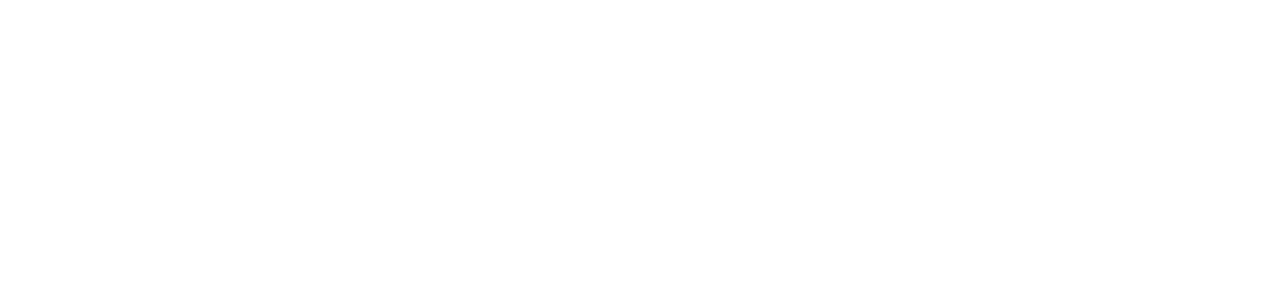
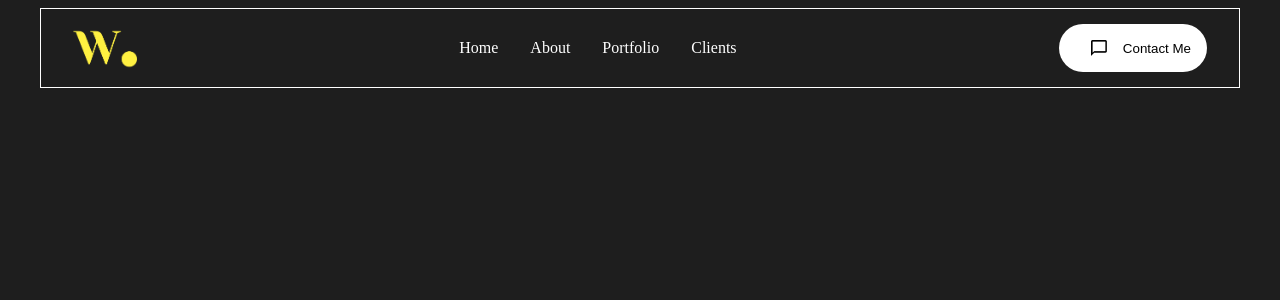
Before and after one commit to Faisallm/faisal, a React (Create React App) app: page / in a window 1280 px wide. Shown: the top 300 px of the page. Built offline with nearby package versions, Linux system fonts and the light colour scheme.

Commit message:
gear 1st

```diff
--- a/package.json
+++ b/package.json
@@ -9,6 +9,7 @@
     "react": "^18.2.0",
     "react-dom": "^18.2.0",
     "react-scripts": "5.0.1",
+    "react-scroll": "^1.8.9",
     "web-vitals": "^2.1.4"
   },
   "scripts": {
--- a/public/index.html
+++ b/public/index.html
@@ -1,14 +1,18 @@
 <!DOCTYPE html>
 <html lang="en">
-  <head>
+
+<head>
     <meta charset="utf-8" />
-    <link rel="icon" href="%PUBLIC_URL%/favicon.ico" />
+    <link rel="icon" href="./logo.png" />
     <meta name="viewport" content="width=device-width, initial-scale=1" />
-    <meta name="description" content="Faisal Lawan Muhammad"/>
+    <meta name="description" content="Faisal Lawan Muhammad" />
     <title>React App</title>
-  </head>
-  <body>
+    <link rel="stylesheet" href="./style.css">
+</head>
+
+<body>
     <noscript>You need to enable JavaScript to run this app.</noscript>
     <div id="root"></div>
-  </body>
+</body>
+
 </html>
--- /dev/null
+++ b/public/style.css
@@ -0,0 +1,23 @@
+/* general style for the entire website */
+
+* {
+    /* the padding and border will be included in
+    the total width and height of an element */
+    box-sizing: border-box;
+    /* remove underlines from links */
+    text-decoration: none;
+    /* self-explanatory */
+    background: transparent;
+}
+
+body {
+    /* a variant of black */
+    background: rgb(30, 30, 30);
+    color: white;
+    /* any content that goes beyond its binding element,
+    hide it */
+    overflow: hidden;
+    /* any overflowing content in the vertical-y
+    direction, set it to scroll */
+    overflow-y: scroll;
+}
--- a/src/App.js
+++ b/src/App.js
@@ -1,3 +1,9 @@
+import Navbar from "./components/Navbar/Navbar";
+
 export default function App() {
-  return <div className="App"></div>;
+  return (
+    <div className="App">
+      <Navbar />
+    </div>
+  );
 }
--- /dev/null
+++ b/src/components/Navbar/Navbar.js
@@ -0,0 +1,31 @@
+import React from "react";
+// importing the css files
+import "./navbar.css";
+import logo from "../../assets/logo.png";
+import contactImg from '../../assets/contact.png';
+import { Link } from "react-scroll";
+
+const Navbar = () => {
+  return (
+    <nav className="navbar">
+      <img src={logo} alt="Logo" className="logo" />
+
+      <div className="desktopMenu">
+        <Link className="desktopMenuListItem">Home</Link>
+        <Link className="desktopMenuListItem">About</Link>
+        <Link className="desktopMenuListItem">Portfolio</Link>
+        <Link className="desktopMenuListItem">Clients</Link>
+      </div>
+
+      <button className="desktopMenuBtn">
+
+        <img src={contactImg} className="desktopMenuImg" />
+        Contact Me
+
+      </button>
+
+    </nav>
+  );
+};
+
+export default Navbar;
--- /dev/null
+++ b/src/components/Navbar/navbar.css
@@ -0,0 +1,60 @@
+.navbar {
+    height: 5rem;
+    /* 100% view width */
+    width: 100vw;
+    max-width: 75rem;
+    border: 1px solid white;
+    /* center the navbar at the center of the
+    screen */
+    margin: 0 auto;
+    padding: 1rem 2rem;
+    display: flex;
+    align-items: center;
+    justify-content: space-between;
+    position: sticky;
+    top: 0;
+    z-index: 3;
+}
+
+.logo {
+    /* will not allow image to stretch */
+    /* it will maintain its correct aspect ratio while
+    filling the element's content box */
+    object-fit: cover;
+    height: 3rem;
+    width: 4rem;
+}
+
+.desktopMenuListItem {
+    /* space the links */
+    margin: 1rem;
+    cursor: pointer;
+}
+
+.desktopMenuListItem:hover {
+    color: yellow;
+    padding-bottom: 0.5rem;
+    border-bottom: 3px solid yellow;
+}
+
+
+/* contact btn */
+
+.desktopMenuBtn {
+    border: none;
+    background: #fff;
+    color: black;
+    display: flex;
+    align-items: center;
+    cursor: pointer;
+    justify-self: center;
+    padding: 0 1rem;
+    border-radius: 2rem;
+}
+
+.desktopMenuImg {
+    object-fit: cover;
+    height: 1rem;
+    width: 1rem;
+    margin: 1rem;
+}
```
Also changed, not shown: src/components/Hero/Hero.js (added, +9 -0 lines), public/logo.png (added), src/components/Hero/hero.css (added), 1 other file (tests, documents, lock files or other folders).
